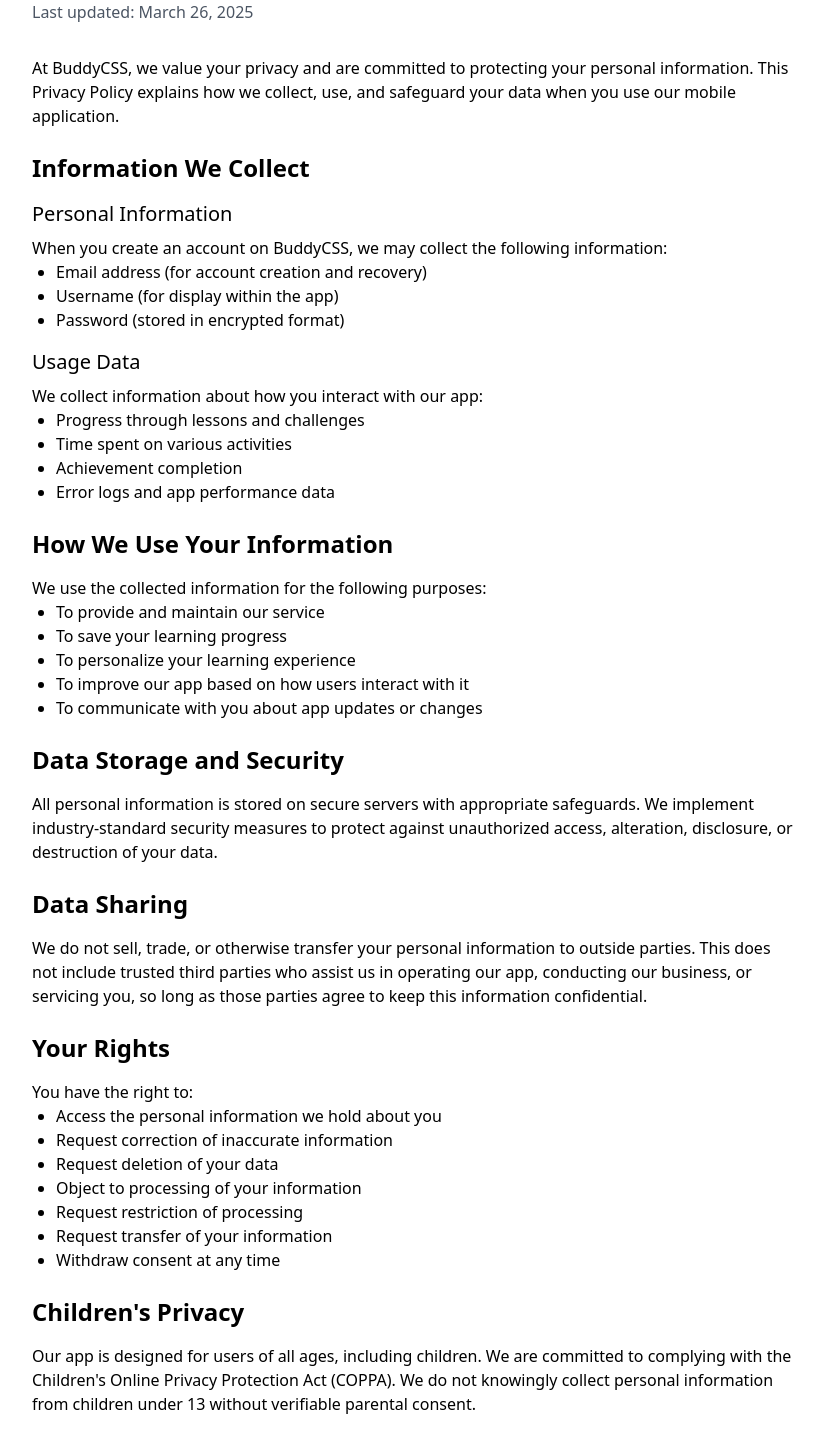
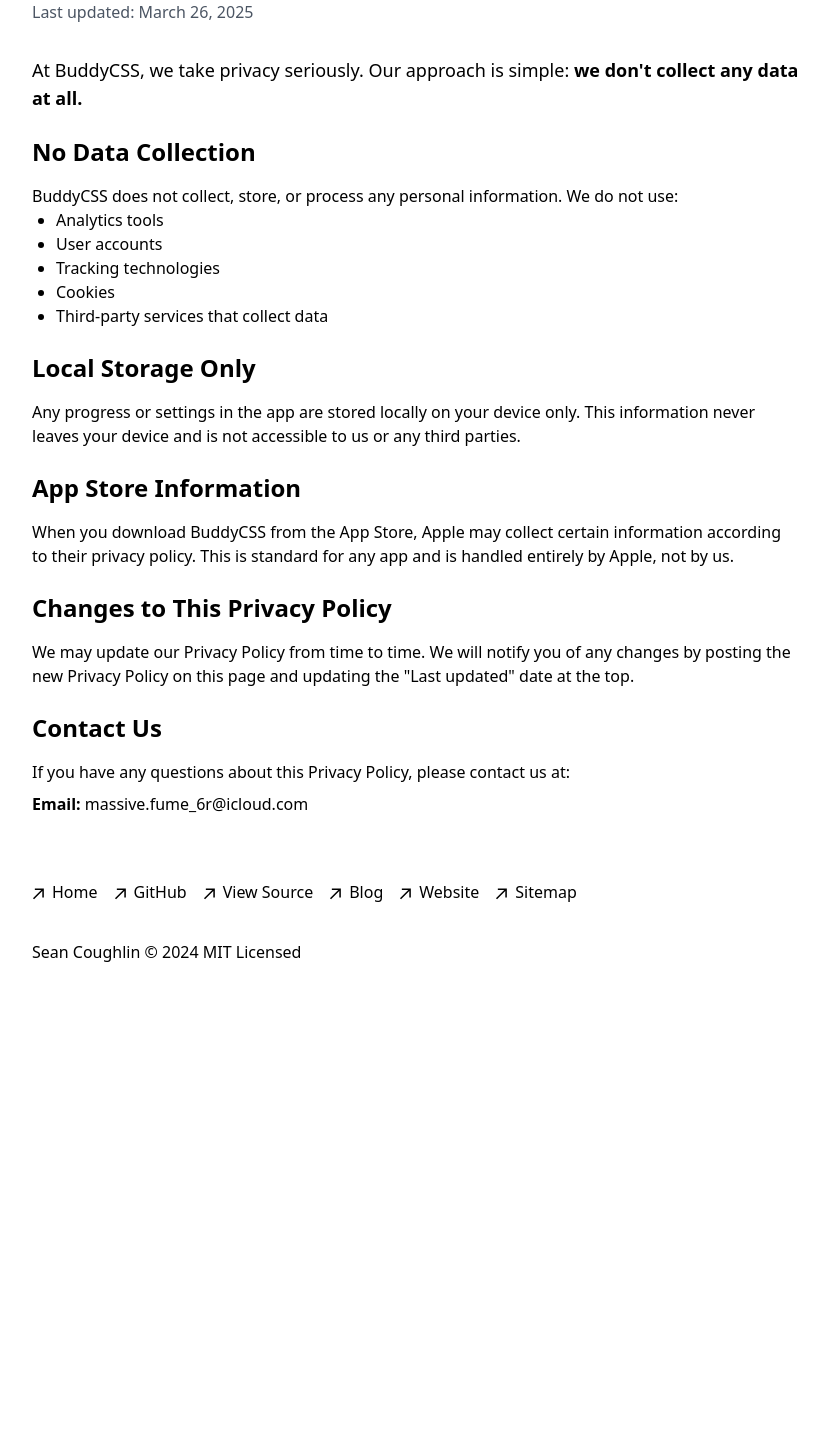
Before and after one commit to Scc33/portfolio, a Next.js app: page /buddyCSS/privacy in a window 1280 px wide. Shown: the part 220-1665 px from the top of the page, without its empty margins (224-1052 px from the left). After the commit the page ends 1248 px from the top, so only its background shows below. Built offline with nearby package versions, Linux system fonts and the light colour scheme.

Commit message:
Revise privacy policy to clarify no data collection and local storage practices

```diff
--- a/app/buddyCSS/privacy/page.tsx
+++ b/app/buddyCSS/privacy/page.tsx
@@ -15,114 +15,44 @@
                 </p>
 
                 <div className="prose dark:prose-invert max-w-none">
-                    <p>
-                        At BuddyCSS, we value your privacy and are committed to
-                        protecting your personal information. This Privacy
-                        Policy explains how we collect, use, and safeguard your
-                        data when you use our mobile application.
+                    <p className="text-lg">
+                        At BuddyCSS, we take privacy seriously. Our approach is
+                        simple:{" "}
+                        <strong>we don't collect any data at all.</strong>
                     </p>
 
                     <h2 className="text-2xl font-semibold mt-6 mb-4">
-                        Information We Collect
+                        No Data Collection
                     </h2>
-
-                    <h3 className="text-xl font-medium mt-4 mb-2">
-                        Personal Information
-                    </h3>
                     <p>
-                        When you create an account on BuddyCSS, we may collect
-                        the following information:
+                        BuddyCSS does not collect, store, or process any
+                        personal information. We do not use:
                     </p>
                     <ul className="list-disc pl-6 mb-4">
-                        <li>
-                            Email address (for account creation and recovery)
-                        </li>
-                        <li>Username (for display within the app)</li>
-                        <li>Password (stored in encrypted format)</li>
-                    </ul>
-
-                    <h3 className="text-xl font-medium mt-4 mb-2">
-                        Usage Data
-                    </h3>
-                    <p>
-                        We collect information about how you interact with our
-                        app:
-                    </p>
-                    <ul className="list-disc pl-6 mb-4">
-                        <li>Progress through lessons and challenges</li>
-                        <li>Time spent on various activities</li>
-                        <li>Achievement completion</li>
-                        <li>Error logs and app performance data</li>
+                        <li>Analytics tools</li>
+                        <li>User accounts</li>
+                        <li>Tracking technologies</li>
+                        <li>Cookies</li>
+                        <li>Third-party services that collect data</li>
                     </ul>
 
                     <h2 className="text-2xl font-semibold mt-6 mb-4">
-                        How We Use Your Information
+                        Local Storage Only
                     </h2>
                     <p>
-                        We use the collected information for the following
-                        purposes:
-                    </p>
-                    <ul className="list-disc pl-6 mb-4">
-                        <li>To provide and maintain our service</li>
-                        <li>To save your learning progress</li>
-                        <li>To personalize your learning experience</li>
-                        <li>
-                            To improve our app based on how users interact with
-                            it
-                        </li>
-                        <li>
-                            To communicate with you about app updates or changes
-                        </li>
-                    </ul>
-
-                    <h2 className="text-2xl font-semibold mt-6 mb-4">
-                        Data Storage and Security
-                    </h2>
-                    <p>
-                        All personal information is stored on secure servers
-                        with appropriate safeguards. We implement
-                        industry-standard security measures to protect against
-                        unauthorized access, alteration, disclosure, or
-                        destruction of your data.
+                        Any progress or settings in the app are stored locally
+                        on your device only. This information never leaves your
+                        device and is not accessible to us or any third parties.
                     </p>
 
                     <h2 className="text-2xl font-semibold mt-6 mb-4">
-                        Data Sharing
+                        App Store Information
                     </h2>
                     <p>
-                        We do not sell, trade, or otherwise transfer your
-                        personal information to outside parties. This does not
-                        include trusted third parties who assist us in operating
-                        our app, conducting our business, or servicing you, so
-                        long as those parties agree to keep this information
-                        confidential.
-                    </p>
-
-                    <h2 className="text-2xl font-semibold mt-6 mb-4">
-                        Your Rights
-                    </h2>
-                    <p>You have the right to:</p>
-                    <ul className="list-disc pl-6 mb-4">
-                        <li>
-                            Access the personal information we hold about you
-                        </li>
-                        <li>Request correction of inaccurate information</li>
-                        <li>Request deletion of your data</li>
-                        <li>Object to processing of your information</li>
-                        <li>Request restriction of processing</li>
-                        <li>Request transfer of your information</li>
-                        <li>Withdraw consent at any time</li>
-                    </ul>
-
-                    <h2 className="text-2xl font-semibold mt-6 mb-4">
-                        Children's Privacy
-                    </h2>
-                    <p>
-                        Our app is designed for users of all ages, including
-                        children. We are committed to complying with the
-                        Children's Online Privacy Protection Act (COPPA). We do
-                        not knowingly collect personal information from children
-                        under 13 without verifiable parental consent.
+                        When you download BuddyCSS from the App Store, Apple may
+                        collect certain information according to their privacy
+                        policy. This is standard for any app and is handled
+                        entirely by Apple, not by us.
                     </p>
 
                     <h2 className="text-2xl font-semibold mt-6 mb-4">
@@ -143,7 +73,7 @@
                         please contact us at:
                     </p>
                     <p className="mt-2">
-                        <strong>Email:</strong> privacy@buddycss.app
+                        <strong>Email:</strong> massive.fume_6r@icloud.com
                     </p>
                 </div>
             </div>
```
